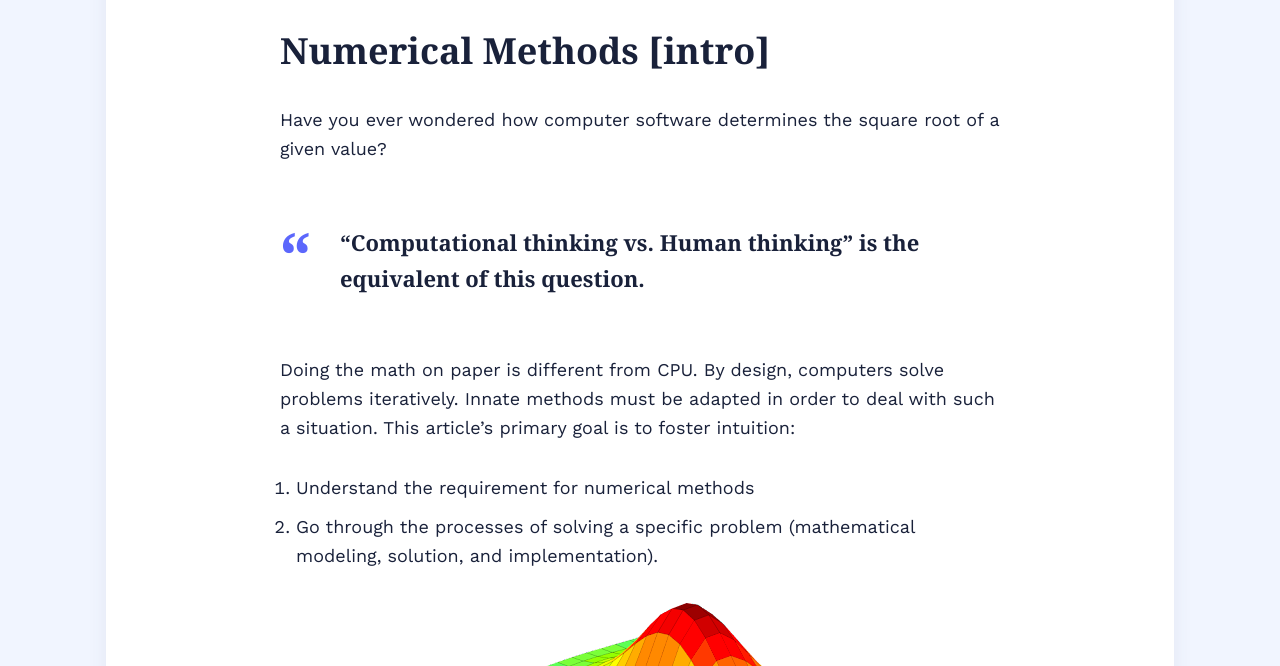
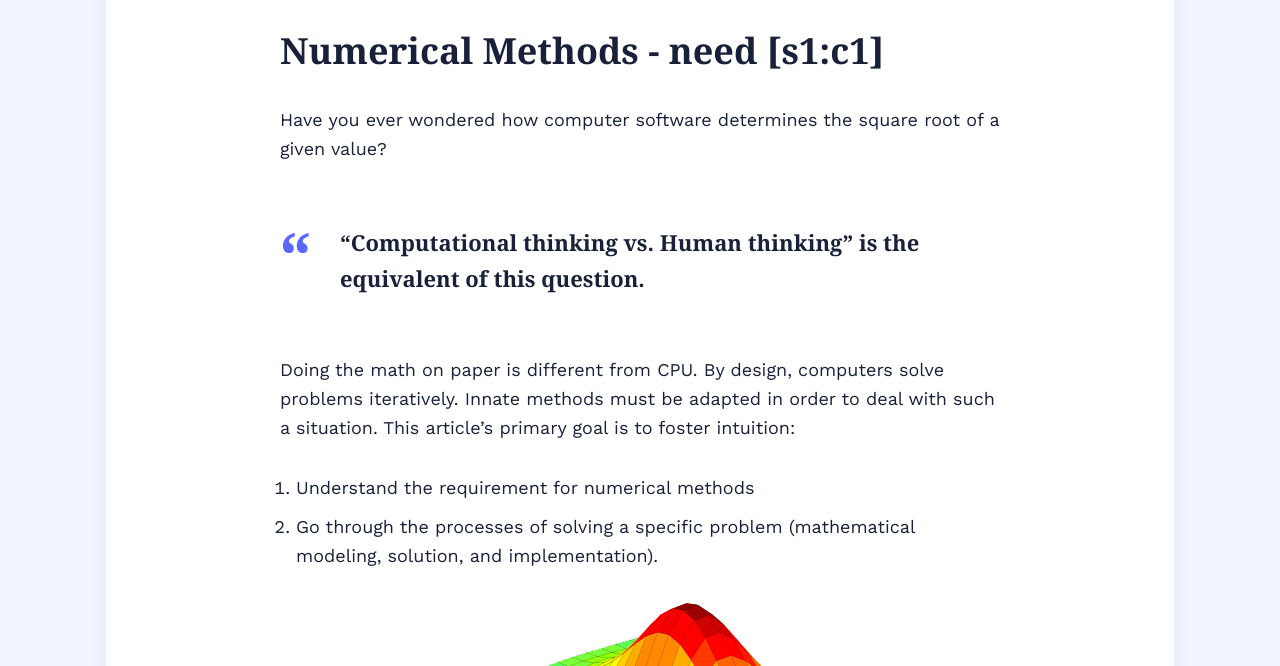
Before and after one commit to akhalilli/akhalilli.github.io, a Jekyll site: the page built from _posts/2021-12-01-numerical-methods-intro.md, in a window 1280 px wide and 900 px high, scrolled down 874 px, cut to the strip 234-900 px from the top of the window. Built offline with Jekyll 4.4.1, drawn with Linux system fonts in a browser that asks for light colours; nearby versions of some CDN libraries; some web fonts are replaced.

Commit message:
Update 2021-12-01-numerical-methods-intro.md

```diff
--- a/_posts/2021-12-01-numerical-methods-intro.md
+++ b/_posts/2021-12-01-numerical-methods-intro.md
@@ -7,7 +7,7 @@ image: "https://www.mathworks.com/matlabcentral/mlc-downloads/downloads/submissi
 tags: [numerical, methods, analysis]
 ---
 
-# Numerical Methods [intro]
+# Numerical Methods - need [s1:c1]
 
 Have you ever wondered how computer software determines the square root of a given value?
 
```
